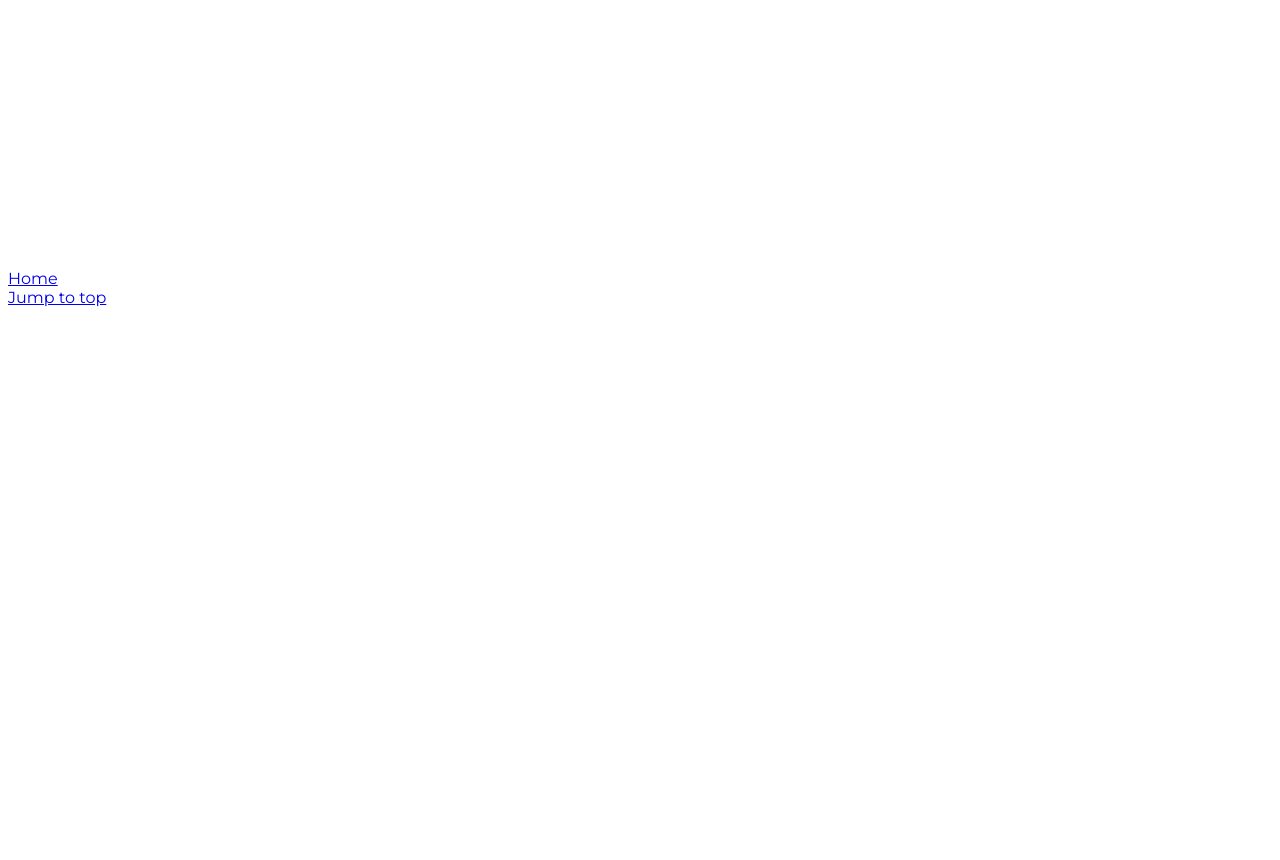
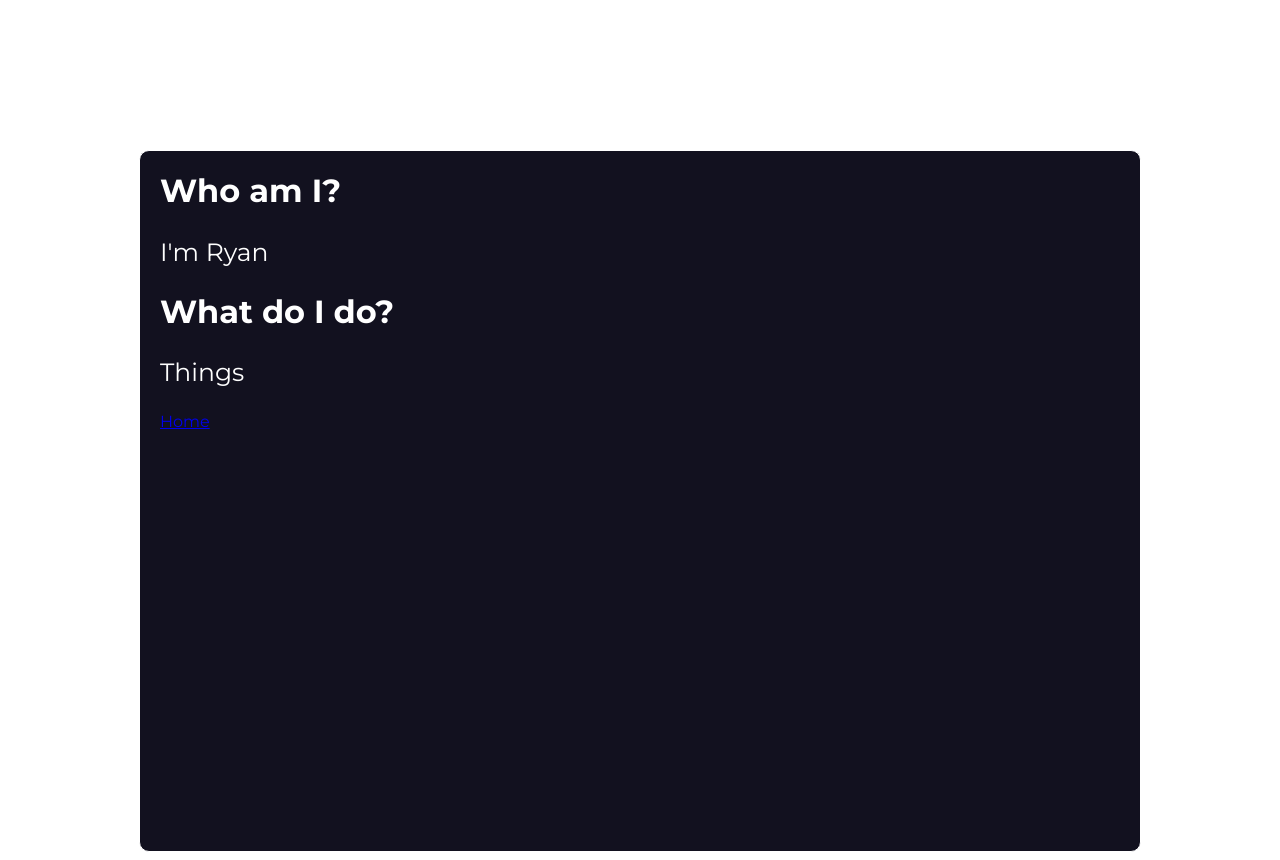
Before and after one commit to Raxlair/Battle-Tendency, a plain HTML site: page about.html in a window 1280 px wide. Before the commit the page ends 800 px from the top, so only its background shows below. Drawn offline with Linux system fonts and the light colour scheme; a web font is replaced by a local one.

Commit message:
Cool about me page

```diff
--- a/about.html
+++ b/about.html
@@ -9,14 +9,17 @@
     <link href="https://fonts.googleapis.com/css2?family=Jacquard+12&family=Montserrat:ital,wght@0,100..900;1,100..900&display=swap" rel="stylesheet">
     </style>
   </head>
+
   <body>
-    <h2 id="who is me">Who am I?</h2>
-    <p>I'm Ryan</p>
-    <h2 id="section-activity">What do I do?</h2>
-    <p>Things</p>
+    <div id="box2">
+    <h2 class="insecbox" id="who is me">Who am I?</h2>
+    <p class="insecbox"> I'm Ryan</p>
+    <h2 class="insecbox" id="section-activity">What do I do?</h2>
+    <p class="insecbox">Things</p>
 
-    <a href="index.html">Home</a>
+    <a class="insecbox" href="index.html">Home</a>
     <br>
-    <a href="#">Jump to top</a>
+
+   </div>
   </body>
 </html>
--- a/style.css
+++ b/style.css
@@ -87,9 +87,31 @@ h6{
     animation-duration: 1s;
 }
 
+#box2{
+    border: 1px solid;
+    border-style: solid;
+    border-radius: 10px;
+    height: 700px;
+    width: 1000px;
+    background-color: #12111f;
+    position: relative;
+    margin-left: auto;
+    margin-right: auto;
+    margin-top: 150px;
+}
+
 .inmainbox{
     margin-top: 20px;
     margin-left: 20px;
+
+}
+
+.insecbox{
+    margin-top: 20px;
+    margin-left: 20px;
+    animation: aboutwords;
+    animation-duration: 1s;
+}
 
 }
 
@@ -97,7 +119,14 @@ h6{
     margin-top: 40px;
 }
 
+
+
 @keyframes mainbox{
     from{margin-top: 100%;}
     to{margin-top: 50;}
 }
+
+@keyframes aboutwords{
+    from{margin-left:100% ;}
+    to{margin-left: 50;}
+}
```
Also changed, not shown: index.html (+1 -1 lines).
